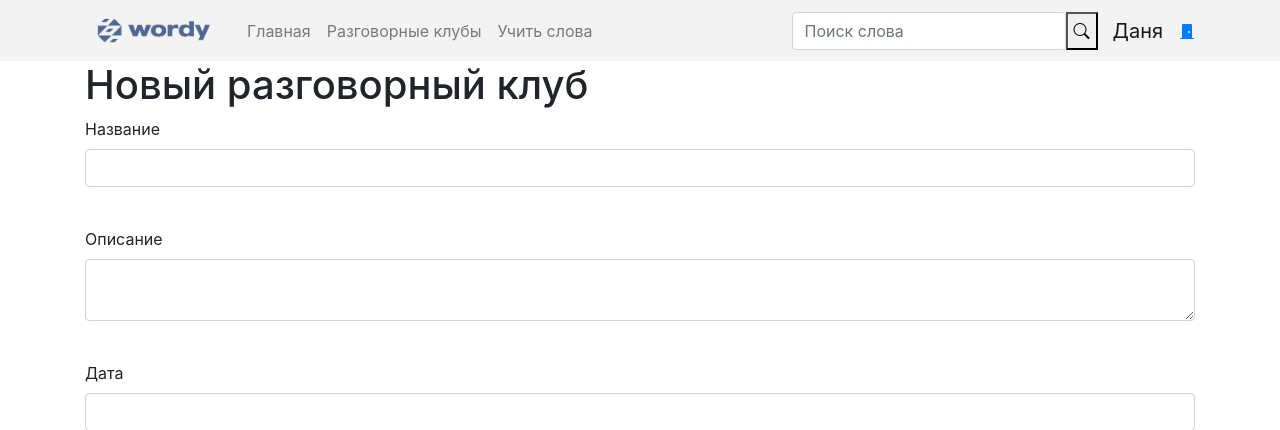
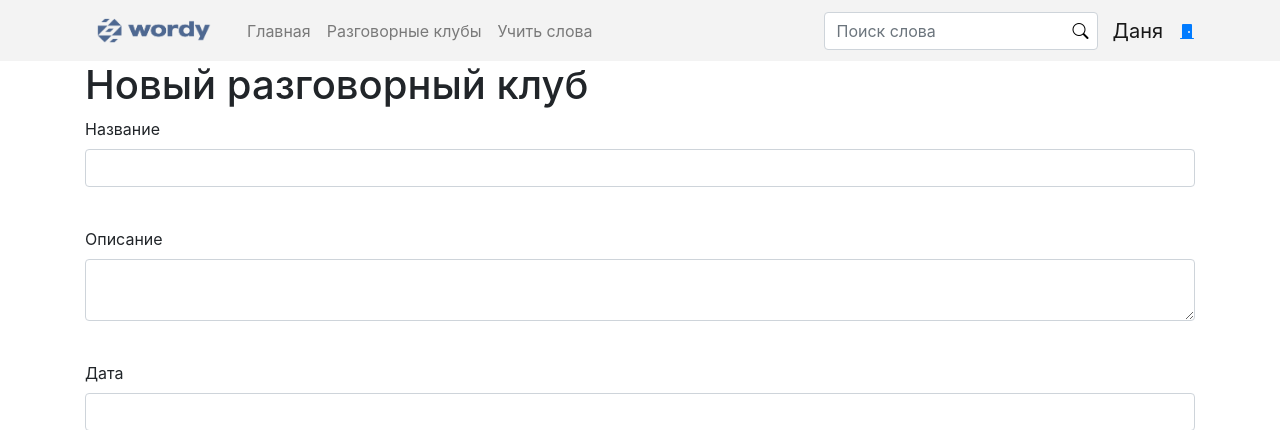
Before and after one commit to solodanil/WEB-Wordy, a Flask app: page /new_club in a window 1280 px wide. Shown: the top 430 px of the page. Run offline with Flask 2, Linux system fonts and the light colour scheme; a user stored in the database is signed in; parts of the project's set-up code (start-up, migrations or seed data) failed here and were passed over; some libraries are stand-ins or nearby versions.

Commit message:
Кнопка лупы внутри инспута поиска 2

```diff
--- a/static/css/main.css
+++ b/static/css/main.css
@@ -1,6 +1,22 @@
 footer {
     text-align: center;
 }
+
+.search_form {
+    position: relative;
+    display: inline-flex;
+}
+
+.search_form button {
+    padding: 0;
+    border: none;
+    background: none;
+    position: absolute;
+    top: 7px;
+    right: 9px;
+    opacity: 0,7;
+}
+
 .head_h2 {
     margin-top: 20px;
 }
@@ -26,7 +42,14 @@ footer {
 div.card_sc {
     border-radius: 15px;
     margin-bottom: 25px;
+    display: flex;
 }
+
+.row {
+    display: flex;
+    flex-flow: row wrap;
+}
+
 .card-img-sc{
     border-radius: 15px 15px 0 0;
 }
```
